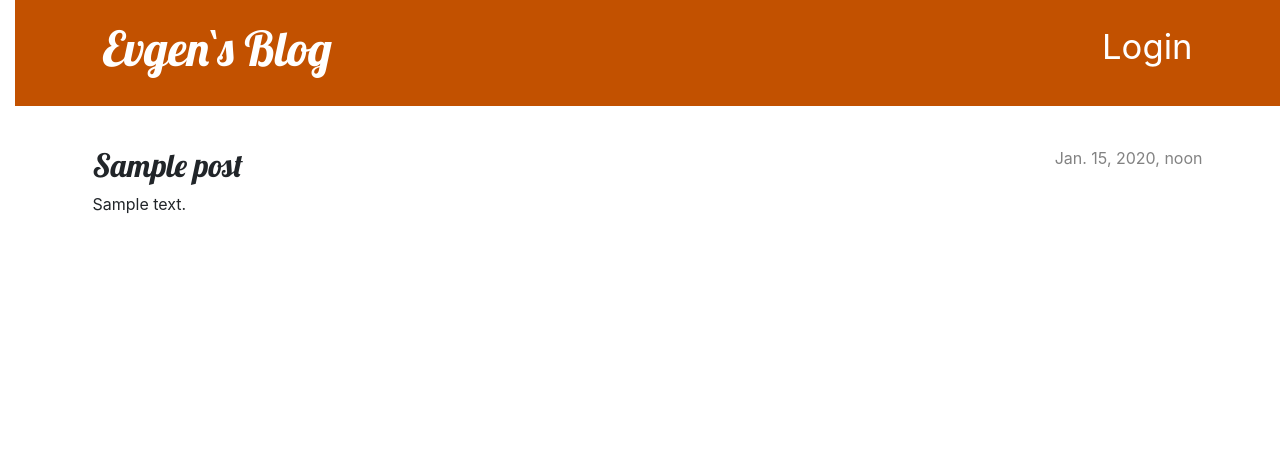
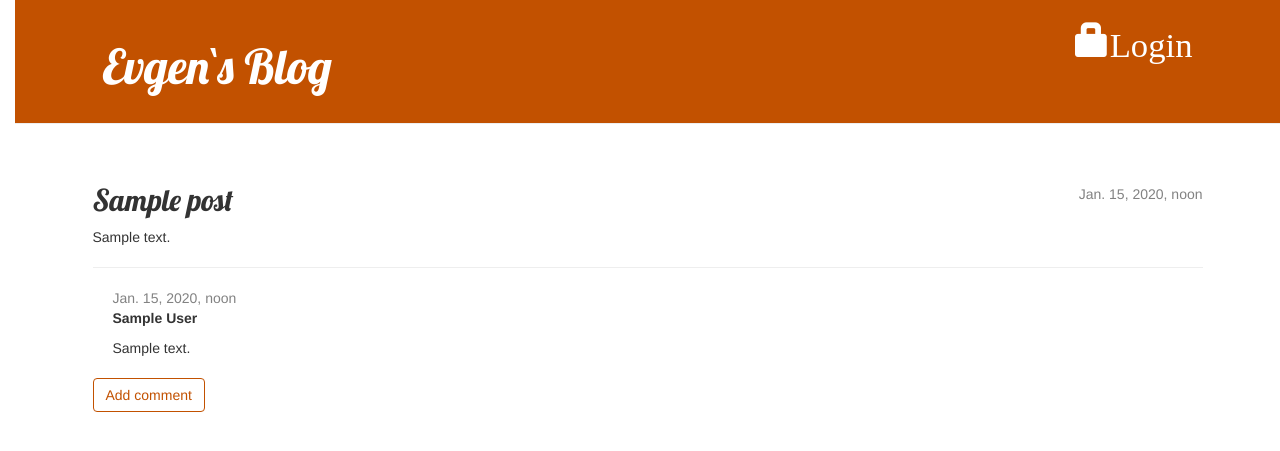
Before and after one commit to EvgenRedbeard/my-first-blog, a Django app: page /post/1/ in a window 1280 px wide. Shown: the top 451 px of the page. Run offline with Django 3.2, Linux system fonts and the light colour scheme; tables that the repository leaves empty hold one stand-in row (values such as "Sample post"); some libraries are stand-ins or nearby versions.

Commit message:
Create end delete comments

```diff
--- a/blog/admin.py
+++ b/blog/admin.py
@@ -1,6 +1,7 @@
 from django.contrib import admin
-from .models import Post
+from .models import Post, Comment
 
 admin.site.register(Post)
+admin.site.register(Comment)
 
 # Register your models here.
--- a/blog/models.py
+++ b/blog/models.py
@@ -16,3 +16,21 @@
 
     def __str__(self):
         return self.title
+
+    def approved_comments(self):
+        return self.comments.filter(approved_comment=True)
+
+
+class Comment(models.Model):
+    post = models.ForeignKey('blog.Post', on_delete=models.CASCADE, related_name='comments')
+    author = models.CharField(max_length=200)
+    text = models.TextField()
+    created_date = models.DateTimeField(default=timezone.now)
+    approved_comment = models.BooleanField(default=False)
+
+    def approve(self):
+        self.approved_comment = True
+        self.save()
+
+    def __str__(self):
+        return self.text
--- a/blog/static/css/blog.css
+++ b/blog/static/css/blog.css
@@ -61,7 +61,7 @@
 
 .post > .date,
 .post > .actions {
-    float: right;
+    float: right;x
 }
 
 .btn-default,
@@ -75,3 +75,6 @@
     color: #FFFFFF;
     background-color: #C25100;
 }
+.comment {
+    margin: 20px 0px 20px 20px;
+}
--- a/blog/templates/blog/base.html
+++ b/blog/templates/blog/base.html
@@ -5,6 +5,8 @@
     <meta charset="UTF-8">
     <title>Evgen`s Blog</title>
     <link rel="stylesheet" href="https://cdn.jsdelivr.net/npm/bootstrap@4.5.3/dist/css/bootstrap.min.css" integrity="sha384-TX8t27EcRE3e/ihU7zmQxVncDAy5uIKz4rEkgIXeMed4M0jlfIDPvg6uqKI2xXr2" crossorigin="anonymous">
+    <link rel="stylesheet" href="https://maxcdn.bootstrapcdn.com/bootstrap/3.4.0/css/bootstrap.min.css">
+    <link rel="stylesheet" href="https://cdn.jsdelivr.net/npm/bootstrap-icons@1.5.0/font/bootstrap-icons.css">
     <link rel="stylesheet" href="{% static 'css/blog.css' %}">
     <link href="//fonts.googleapis.com/css?family=Lobster&subset=latin,latin-ext" rel="stylesheet" type="text/css">
 </head>
--- a/blog/templates/blog/post_detail.html
+++ b/blog/templates/blog/post_detail.html
@@ -20,5 +20,24 @@
         {% endif %}
         <h2>{{ post.title }}</h2>
         <p>{{ post.text|linebreaksbr }}</p>
+        <hr>
+        {% for comment in post.comments.all %}
+            {% if user.is_authenticated or comment.approved_comment %}
+                <div class="comment">
+                    <div class="date">
+                        {{ comment.created_date }}
+                        {% if not comment.approved_comment %}
+                            <a class="btn btn-default" href="{% url 'comment_remove' pk=comment.pk %}"><span class="glyphicon glyphicon-remove"></span></a>
+                            <a class="btn btn-default" href="{% url 'comment_approve' pk=comment.pk %}"><span class="glyphicon glyphicon-ok"></span></a>
+                        {% endif %}
+                    </div>
+                    <strong>{{ comment.author }}</strong>
+                    <p>{{ comment.text|linebreaks }}</p>
+                </div>
+            {% endif %}
+        {% empty %}
+            <p>No comments here yet :(</p>
+        {% endfor %}
+        <a class="btn btn-default" href="{% url 'add_comment_to_post' pk=post.pk %}">Add comment</a>
     </article>
 {% endblock %}
--- a/blog/templates/blog/post_list.html
+++ b/blog/templates/blog/post_list.html
@@ -5,6 +5,7 @@
             <time>published: {{ post.published_date }}</time>
             <h2><a href="{% url 'post_detail' pk=post.pk %}">{{ post.title}}</a></h2>
             <p class="article_body">{{ post.text|linebreaksbr }}</p>
+            <a href="{% url 'post_detail' pk=post.pk %}">Comments: {{ post.approved_comments.count }}</a>
         </article>
     {% endfor %}
 {% endblock %}
--- a/blog/urls.py
+++ b/blog/urls.py
@@ -8,5 +8,8 @@
     path('post/<int:pk>/edit/', views.post_edit, name='post_edit'),
     path('drafts/', views.post_draft_list, name='post_draft_list'),
     path('post/<pk>/publish', views.post_publish, name='post_publish'),
-    path('post/<pk>/remove', views.post_remove, name='post_remove')
+    path('post/<pk>/remove', views.post_remove, name='post_remove'),
+    path('post/<int:pk>/comment/', views.add_comment_to_post, name='add_comment_to_post'),
+    path('comment/<int:pk>/approve/', views.comment_approve, name='comment_approve'),
+    path('coment/<int:pk>/remove/', views.comment_remove, name='comment_remove'),
 ]
--- a/blog/views.py
+++ b/blog/views.py
@@ -1,7 +1,7 @@
 from django.shortcuts import render, get_object_or_404
 from django.utils import timezone
-from .models import Post
-from .forms import PostForm
+from .models import Post, Comment
+from .forms import PostForm, CommentForm
 from django.shortcuts import redirect
 from django.contrib.auth.decorators import login_required
 
@@ -60,3 +60,28 @@
     post = get_object_or_404(Post, pk=pk)
     post.delete()
     return redirect('post_list')
+
+def add_comment_to_post(request, pk):
+    post = get_object_or_404(Post, pk=pk)
+    if request.method == "POST":
+        form = CommentForm(request.POST)
+        if form.is_valid():
+            comment = form.save(commit=False)
+            comment.post = post
+            comment.save()
+            return redirect('post_detail', pk=post.pk)
+    else:
+        form = CommentForm()
+    return render(request, 'blog/add_comment_to_post.html', {'form': form})
+
+@login_required
+def comment_approve(request, pk):
+    comment = get_object_or_404(Comment, pk=pk)
+    comment.approve()
+    return redirect('post_detail', pk=comment.post.pk)
+
+@login_required
+def comment_remove(request, pk):
+    comment = get_object_or_404(Comment, pk=pk)
+    comment.delete()
+    return redirect('post_detail', pk=comment.post.pk)
--- a/djangoProject/urls.py
+++ b/djangoProject/urls.py
@@ -23,4 +23,5 @@
     path('accounts/login/', views.LoginView.as_view(), name='login'),
     path('accounts/logout/', views.LogoutView.as_view(next_page='/'), name='logout'),
     path('', include('blog.urls')),
+
 ]
```
Also changed, not shown: blog/forms.py (+7 -1 lines), blog/templates/blog/add_comment_to_post.html (added, +10 -0 lines), blog/migrations/0002_comment.py (added), blog/templates/blog/icons/file-earmark-plus.svg, blog/templates/blog/icons/pencil-fill.svg.
